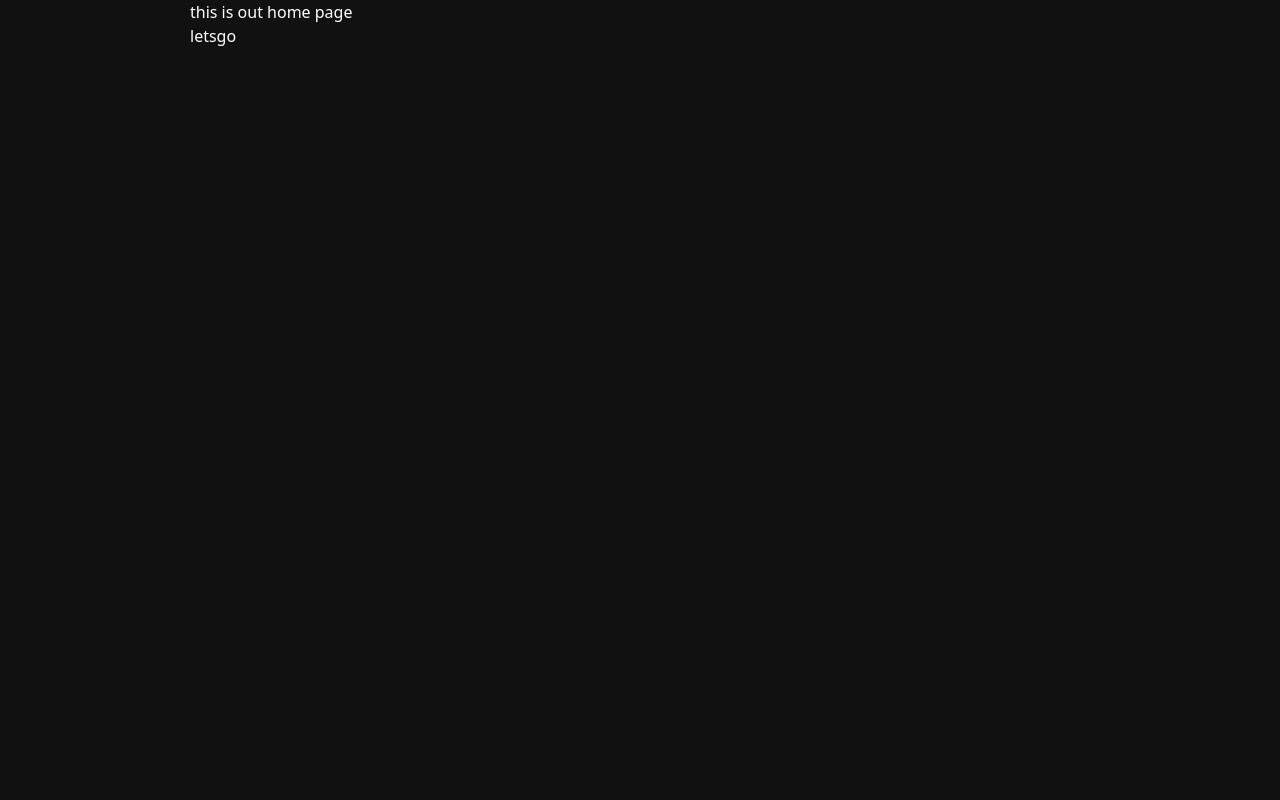
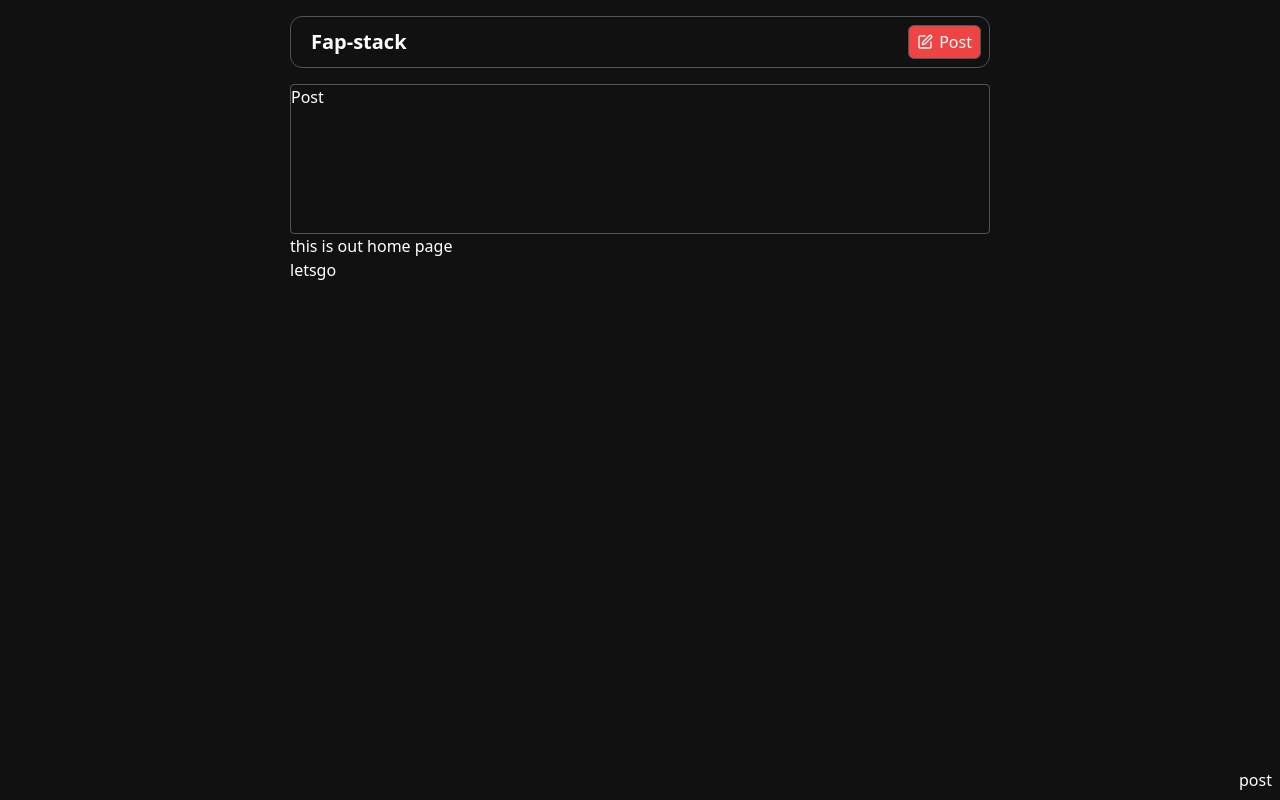
Before and after one commit to rinkitadhana/Fap-stack, a React (Vite) app in the folder client/: page / in a window 1280 px wide. Built offline with nearby package versions, Linux system fonts and the light colour scheme.

Commit message:
react-icons installed

```diff
--- a/client/package.json
+++ b/client/package.json
@@ -11,7 +11,8 @@
   },
   "dependencies": {
     "react": "^18.3.1",
-    "react-dom": "^18.3.1"
+    "react-dom": "^18.3.1",
+    "react-icons": "^5.4.0"
   },
   "devDependencies": {
     "@eslint/js": "^9.17.0",
--- a/client/src/App.tsx
+++ b/client/src/App.tsx
@@ -1,10 +1,16 @@
+import Navbar from "./Components/Navbar"
+import PostButtom from "./Components/PostButtom"
 import Screen from "./Layout/Screen"
 import Home from "./Pages/Home"
+import Post from "./Pages/Post"
 
 const App = () => {
   return (
     <Screen>
+      <Navbar />
+      <Post />
       <Home />
+      <PostButtom />
     </Screen>
   )
 }
--- /dev/null
+++ b/client/src/Components/Navbar.tsx
@@ -0,0 +1,20 @@
+import { LuSquarePen } from "react-icons/lu"
+
+const Navbar = () => {
+  return (
+    <nav className=" flex border border-zinc-600 rounded-xl my-4 py-2 justify-between items-center md:px-2">
+      <a href="" className=" text-xl font-semibold px-3">
+        Fap-stack
+      </a>
+      <a
+        href=""
+        className=" flex gap-1.5 items-center border border-zinc-600 bg-red-500 hover:bg-red-400 transition duration-200 font-medium text-white rounded-md px-2 py-1"
+      >
+        <LuSquarePen />
+        Post
+      </a>
+    </nav>
+  )
+}
+
+export default Navbar
--- /dev/null
+++ b/client/src/Components/PostButtom.tsx
@@ -0,0 +1,5 @@
+const PostButtom = () => {
+  return <button className=" fixed right-2 bottom-2">post</button>
+}
+
+export default PostButtom
--- /dev/null
+++ b/client/src/Pages/Post.tsx
@@ -0,0 +1,10 @@
+const Post = () => {
+  return (
+    <section className=" border border-zinc-600 rounded h-[150px]">
+      Post
+      <p></p>
+    </section>
+  )
+}
+
+export default Post
--- a/client/src/index.css
+++ b/client/src/index.css
@@ -6,5 +6,5 @@ body {
   @apply bg-mainBlack text-white;
 }
 .screen {
-  @apply md:w-[900px] mx-auto;
+  @apply md:w-[700px] mx-auto;
 }
```
Also changed, not shown: 1 other file (tests, documents, lock files or other folders).
